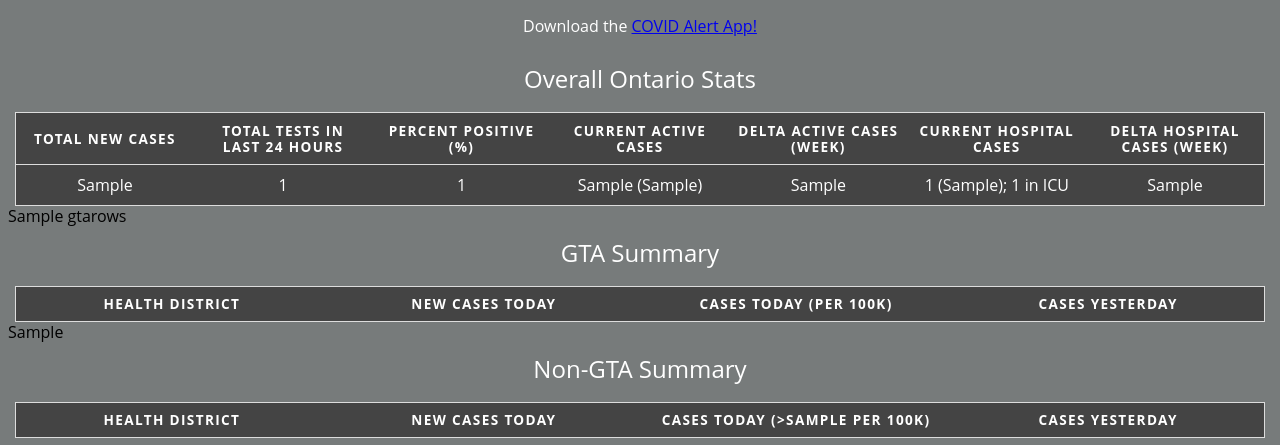
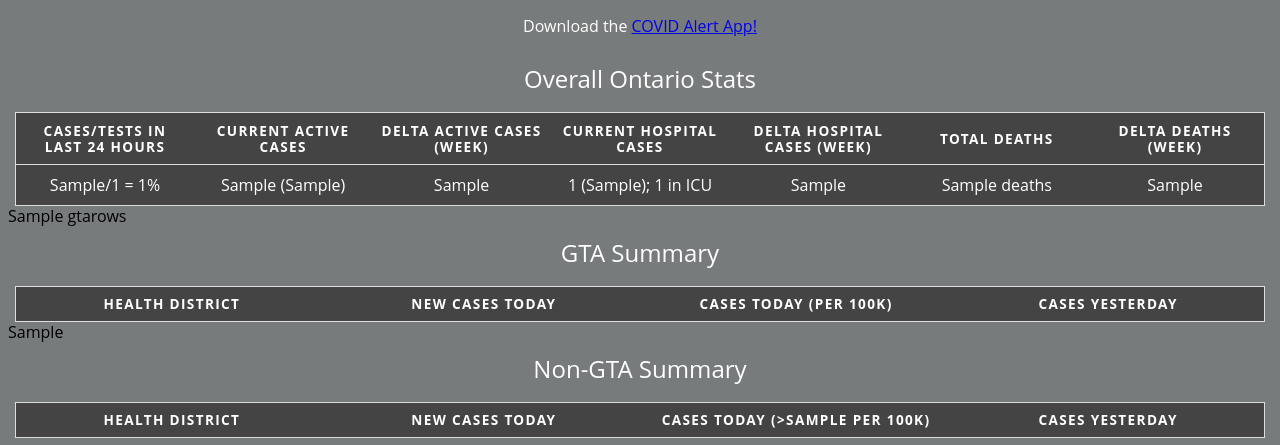
Before and after one commit to r-thakur/covid19, a Flask app: template src/templates/index.html in a window 1280 px wide. Shown: the top 445 px of the page. Run offline with Flask 2, Linux system fonts and the light colour scheme; the template is opened without the code that fills it: most values are stand-ins (such as "Sample title", 1, 10 or a date in 2020); lists and menus that the app fills with data are empty; parts of the project's set-up code (start-up, migrations or seed data) failed here and were passed over.

Commit message:
Added deaths and changed how I parse csv

```diff
--- a/src/main.py
+++ b/src/main.py
@@ -125,7 +125,9 @@ def covidInfoWithHTML(per100):
                                                 Per100k = per100,\
                                                     DeltaWeekActiveCases = caseInformation["DeltaWeekActiveCases"],\
                                                         DeltaWeekHospitalizations = caseInformation["DeltaWeekHospitalizations"],\
-                                                            TotalICUCases = caseInformation["TotalICUCases"])
+                                                            TotalICUCases = caseInformation["TotalICUCases"],\
+                                                                Deaths = caseInformation["Deaths"],\
+                                                                    DeltaWeekDeaths = caseInformation["DeltaWeekDeaths"])
 
 @app.route('/refresh')
 def refreshDataEndpoint():
@@ -201,7 +203,6 @@ def pullPDF():
 
 def pullCSV():
     global caseInformation
-    # global totalTestsCompleted, newCasesToday, totalActiveCases, deltaActiveCases
     csvURL = "https://data.ontario.ca/dataset/f4f86e54-872d-43f8-8a86-3892fd3cb5e6/resource/ed270bb8-340b-41f9-a7c6-e8ef587e6d11/download/covidtesting.csv"
 
     hdr = {'User-Agent': 'Mozilla/5.0 (X11; Linux x86_64) AppleWebKit/537.11 (KHTML, like Gecko) Chrome/23.0.1271.64 Safari/537.11',
@@ -213,60 +214,61 @@ def pullCSV():
     requestWHeader = Request(csvURL, headers=hdr)
     csvFile = urlopen(requestWHeader,context = ssl.SSLContext())
 
+
     df = pandas.read_csv(csvFile)
-    # deltaActiveCases = int(df.tail(1)['Confirmed Positive'].values[0] - df.tail(2)['Confirmed Positive'].head(1).values[0])
-    caseInformation["DeltaActiveCases"] = int(df.tail(1)['Confirmed Positive'].values[0] - df.tail(2)['Confirmed Positive'].head(1).values[0])
+    lastRow = df.tail(1)
+    secondLastRow = df.tail(2)
+    seventhLastRow = df.tail(7)
+
+
+    caseInformation["DeltaActiveCases"] = int(lastRow['Confirmed Positive'].values[0] - secondLastRow['Confirmed Positive'].head(1).values[0])
     if (caseInformation["DeltaActiveCases"] >= 0):
-        # deltaActiveCases = '+'+str(deltaActiveCases)
         caseInformation["DeltaActiveCases"] = '+'+str(caseInformation["DeltaActiveCases"])
     else:
-        # deltaActiveCases = '-'+str(deltaActiveCases)
         caseInformation["DeltaActiveCases"] = str(caseInformation["DeltaActiveCases"])
 
 
-    caseInformation["DeltaWeekActiveCases"] = int(df.tail(1)['Confirmed Positive'].values[0] - df.tail(7)['Confirmed Positive'].head(1).values[0])
+    caseInformation["DeltaWeekActiveCases"] = int(lastRow['Confirmed Positive'].values[0] - seventhLastRow['Confirmed Positive'].head(1).values[0])
     if (caseInformation["DeltaWeekActiveCases"] >= 0):
-        # deltaActiveCases = '+'+str(deltaActiveCases)
         caseInformation["DeltaWeekActiveCases"] = '+'+str(caseInformation["DeltaWeekActiveCases"])
     else:
-        # deltaActiveCases = '-'+str(deltaActiveCases)
         caseInformation["DeltaWeekActiveCases"] = str(caseInformation["DeltaWeekActiveCases"])
 
 
-    # totalActiveCases = int(df.tail(1)['Confirmed Positive'].values[0])
-    caseInformation["TotalActiveCases"] = int(df.tail(1)['Confirmed Positive'].values[0])
+    caseInformation["TotalActiveCases"] = int(lastRow['Confirmed Positive'].values[0])
 
-    if (not df.tail(1)['Number of patients in ICU with COVID-19'].isnull().values.any()):
-        caseInformation["TotalICUCases"] = int(df.tail(1)['Number of patients in ICU with COVID-19'].values[0])
+    if (not lastRow['Number of patients in ICU with COVID-19'].isnull().values.any()):
+        caseInformation["TotalICUCases"] = int(lastRow['Number of patients in ICU with COVID-19'].values[0])
     else:
         caseInformation["TotalICUCases"] = "Value not available"
 
 
 
-    caseInformation["TotalHospitalizations"] = int(df.tail(1)['Number of patients hospitalized with COVID-19'].values[0])
-    caseInformation["DeltaHospitalizations"] = int(df.tail(1)['Number of patients hospitalized with COVID-19'].values[0] - df.tail(2)['Number of patients hospitalized with COVID-19'].head(1).values[0])
+    caseInformation["TotalHospitalizations"] = int(lastRow['Number of patients hospitalized with COVID-19'].values[0])
+    caseInformation["DeltaHospitalizations"] = int(lastRow['Number of patients hospitalized with COVID-19'].values[0] - secondLastRow['Number of patients hospitalized with COVID-19'].head(1).values[0])
     if (caseInformation["DeltaHospitalizations"] >= 0):
-        # deltaActiveCases = '+'+str(deltaActiveCases)
         caseInformation["DeltaHospitalizations"] = '+'+str(caseInformation["DeltaHospitalizations"])
     else:
-        # deltaActiveCases = '-'+str(deltaActiveCases)
         caseInformation["DeltaHospitalizations"] = str(caseInformation["DeltaHospitalizations"])
 
-    caseInformation["DeltaWeekHospitalizations"] = int(df.tail(1)['Number of patients hospitalized with COVID-19'].values[0] - df.tail(7)['Number of patients hospitalized with COVID-19'].head(1).values[0])
+    caseInformation["DeltaWeekHospitalizations"] = int(lastRow['Number of patients hospitalized with COVID-19'].values[0] - seventhLastRow['Number of patients hospitalized with COVID-19'].head(1).values[0])
     if (caseInformation["DeltaWeekHospitalizations"] >= 0):
-        # deltaActiveCases = '+'+str(deltaActiveCases)
         caseInformation["DeltaWeekHospitalizations"] = '+'+str(caseInformation["DeltaWeekHospitalizations"])
     else:
-        # deltaActiveCases = '-'+str(deltaActiveCases)
         caseInformation["DeltaWeekHospitalizations"] = str(caseInformation["DeltaWeekHospitalizations"])
 
 
+    caseInformation["Deaths"] = int(lastRow['Deaths'].values[0])
+    caseInformation["DeltaWeekDeaths"] = int(lastRow['Deaths'].values[0] - seventhLastRow['Deaths'].head(1).values[0])
+    if (caseInformation["DeltaWeekDeaths"] >= 0):
+        caseInformation["DeltaWeekDeaths"] = '+'+str(caseInformation["DeltaWeekDeaths"])
+    else:
+        caseInformation["DeltaWeekDeaths"] = str(caseInformation["DeltaWeekDeaths"])
 
-    # newCasesToday = int(df.tail(1)['Total Cases'].values[0] - df.tail(2)['Total Cases'].head(1).values[0])
-    caseInformation["NewCasesToday"] = int(df.tail(1)['Total Cases'].values[0] - df.tail(2)['Total Cases'].head(1).values[0])
-    # totalTestsCompleted = int(df.tail(1)['Total tests completed in the last day'].values[0])
-    caseInformation["TotalTestsCompleted"] = int(df.tail(1)['Total tests completed in the last day'].values[0])
 
+
+    caseInformation["NewCasesToday"] = int(lastRow['Total Cases'].values[0] - secondLastRow['Total Cases'].head(1).values[0])
+    caseInformation["TotalTestsCompleted"] = int(lastRow['Total tests completed in the last day'].values[0])
     caseInformation["PercentPositive"] = str(round((float(caseInformation["NewCasesToday"])/float(caseInformation["TotalTestsCompleted"])*100),2))
 
 initData()
--- a/src/templates/index.html
+++ b/src/templates/index.html
@@ -13,24 +13,24 @@
     <caption>Overall Ontario Stats</caption>
     <thead>
         <tr>
-        <th scope="col">Total New Cases</th>
-        <th scope="col">Total Tests in last 24 hours</th>
-        <th scope="col">Percent Positive (%)</th>
+        <th scope="col">Cases/Tests in last 24 hours</th>
         <th scope="col">Current Active Cases</th>
         <th scope="col">Delta Active Cases (Week)</th>
         <th scope="col">Current Hospital Cases</th>
         <th scope="col">Delta Hospital Cases (Week)</th>
+        <th scope="col">Total Deaths</th>
+        <th scope="col">Delta Deaths (Week)</th>
         </tr>
     </thead>
     <tbody>
         <tr>
-        <td data-label="Total New Cases">{{NewCases}}</td>
-        <td data-label="Total Tests in last 24 hours">{{TotalTests}}</td>
-        <td data-label="Percent Positive (%)">{{PercentPositive}}</td>
+        <td data-label="Cases/Tests in last 24 hours">{{NewCases}}/{{TotalTests}} = {{PercentPositive}}%</td>
         <td data-label="Current Active Cases">{{ActiveCases}} ({{DeltaActiveCases}})</td>
         <td data-label="Delta Active Cases (Week)">{{DeltaWeekActiveCases}}</td>
         <td data-label="Current Hospital Cases">{{TotalHospitalizations}} ({{DeltaHospitalizations}}); {{TotalICUCases}} in ICU</td>
         <td data-label="Delta Hospital Cases (Week)">{{DeltaWeekHospitalizations}}</td>
+        <td data-label="Total Deaths">{{Deaths}}</td>
+        <td data-label="Delta Deaths (Week)">{{DeltaWeekDeaths}}</td>
         </tr>
     </tbody>
     </table>
```
